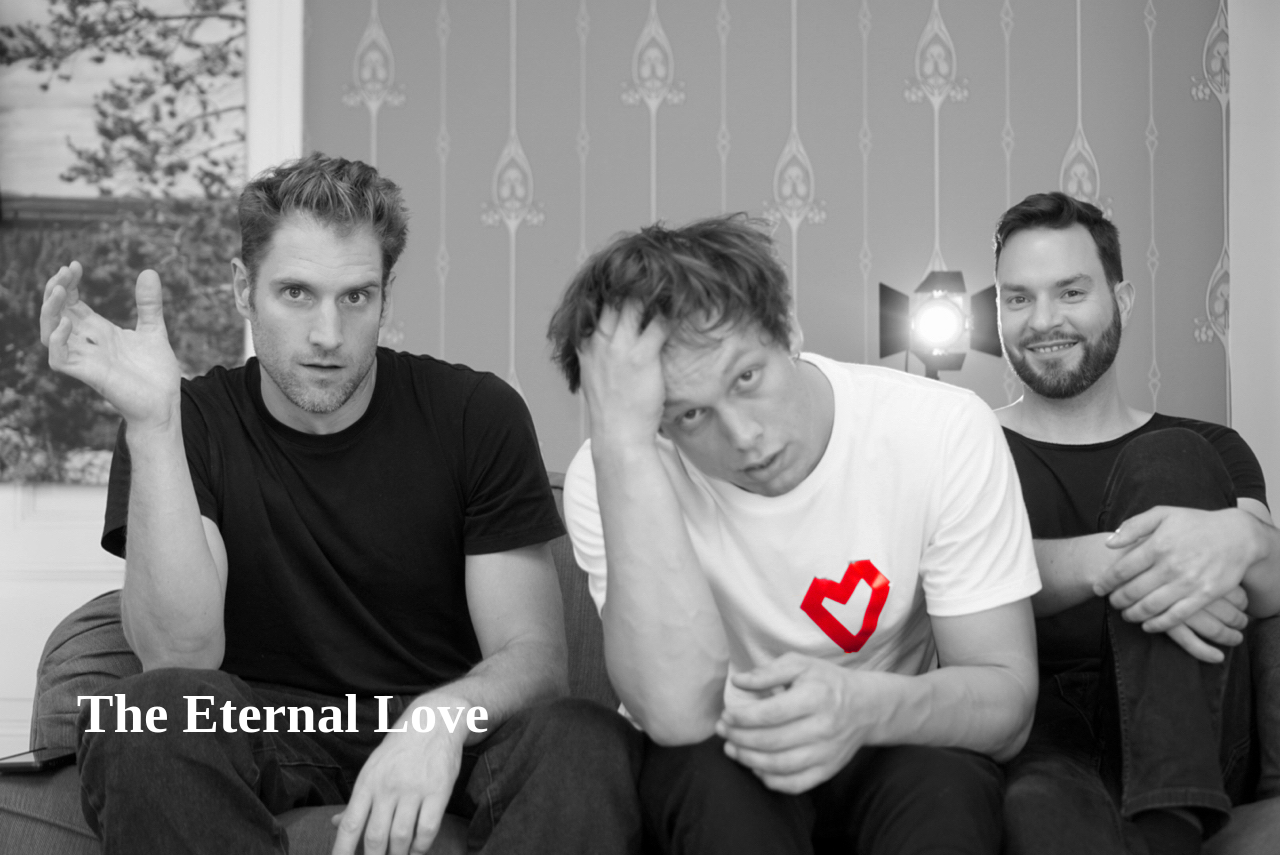
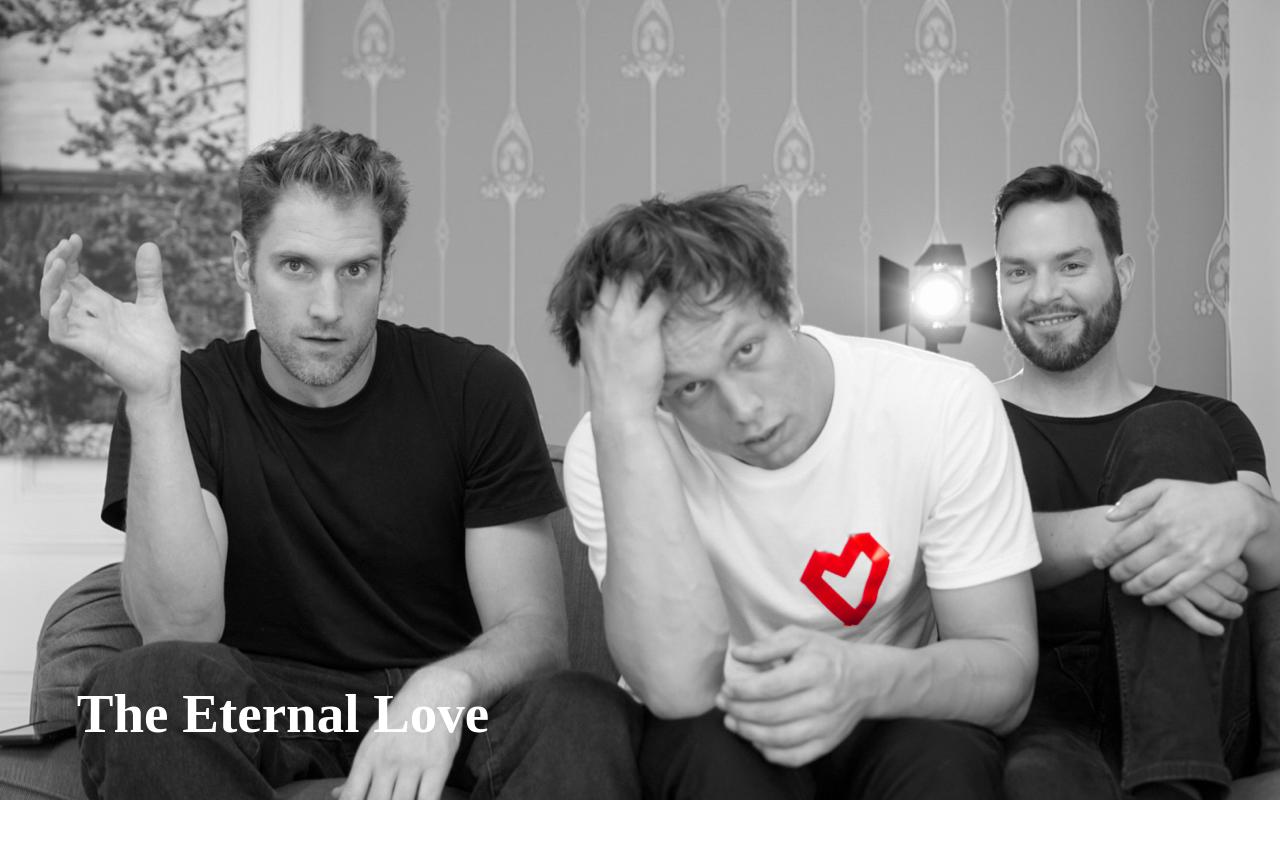
Before and after one commit to DerMeyer/glen-coden-web-page-generator, a React (Create React App) app: page / in a window 1280 px wide. After the commit the page ends 800 px from the top, so only its background shows below. Built offline with nearby package versions, Linux system fonts and the light colour scheme.

Commit message:
Image covers passed width and height.

```diff
--- a/package.json
+++ b/package.json
@@ -7,6 +7,7 @@
     "@testing-library/jest-dom": "^4.2.4",
     "@testing-library/react": "^9.3.2",
     "@testing-library/user-event": "^7.1.2",
+    "classnames": "^2.2.6",
     "react": "^16.12.0",
     "react-dom": "^16.12.0",
     "react-scripts": "3.3.0"
--- a/src/components/Image/Image.jsx
+++ b/src/components/Image/Image.jsx
@@ -1,13 +1,42 @@
-import React from 'react';
+import React, { useRef, useState, useEffect } from 'react';
 import styles from './Image.module.css';
+import cx from 'classnames';
+
 
 export default function Image(props) {
+    const image = useRef(null);
+
+    const [style, setStyle] = useState({});
+
+    const resize = () => {
+        const targetDelta = props.width / props.height;
+        const imageDelta = image.current.offsetWidth / image.current.offsetHeight;
+        setStyle(targetDelta > imageDelta ? { width: '100%' } : { height: '100%' });
+    };
+
+    useEffect(() => {
+        resize();
+    }, [props.width, props.height]);
+
+    const onLoad = () => {
+        console.log('IMAGE COMPONENT LOADED');
+        resize();
+    };
+
     return (
-        <div>
+        <div
+            className={cx(styles.imageBox, { [props.className]: props.className })}
+            style={{
+                width: props.width,
+                height: props.height,
+                ...props.style
+            }}
+        >
             <img
-                className={styles.image}
+                ref={image}
+                style={style}
                 src={props.source}
-                onLoad={() => { console.log('IMAGE COMPONENT LOADED'); }}
+                onLoad={onLoad}
                 alt=""
             />
         </div>
--- a/src/components/Image/Image.module.css
+++ b/src/components/Image/Image.module.css
@@ -1,4 +1,6 @@
-.image {
-    width: 100%;
-    height: 100%;
+.imageBox {
+    display: flex;
+    justify-content: center;
+    align-items: center;
+    overflow: hidden;
 }
--- a/src/components/backgrounds/ZoomBackground/ZoomBackground.jsx
+++ b/src/components/backgrounds/ZoomBackground/ZoomBackground.jsx
@@ -1,8 +1,9 @@
-import React, { useRef, useState, useEffect } from 'react';
+import React, { useState, useEffect } from 'react';
 import styles from './ZoomBackground.module.css';
 
 import Image from '../../Image/Image';
 
+// config
 const backgroundColor = '#b7b7b7';
 const backgroundImage = 'etl/images/etl-bg-2019.jpg';
 const zoomFactor = 4; // growth in %
@@ -10,9 +11,8 @@ const transitionTime = 0.5; // seconds
 
 
 export default function ZoomBackground(props) {
-    const zoomBox = useRef(null);
-
     const [zoomActive, setZoomActive] = useState(false);
+    const [boxTransform, setBoxTransform] = useState({ x: 0, y: 0 });
 
     const growZoomBg = () => {
         setZoomActive(true);
@@ -25,12 +25,10 @@ export default function ZoomBackground(props) {
     const calculateBoxTransform = event => {
         const xFromCenter = event.clientX - (window.innerWidth / 2);
         const yFromCenter = event.clientY - (window.innerHeight / 2);
-        const transformX = xFromCenter / (window.innerWidth / 2) * zoomFactor / 2;
-        const transformY = yFromCenter / (window.innerHeight / 2) * zoomFactor / 2;
-
-        if (zoomBox.current) {
-            zoomBox.current.style.transform = `translate(-${50 + transformX}%, -${50 + transformY}%)`;
-        }
+        setBoxTransform({
+            x: xFromCenter / (window.innerWidth / 2) * zoomFactor / 2,
+            y: yFromCenter / (window.innerHeight / 2) * zoomFactor / 2
+        });
     };
 
     const onMousemove = event => {
@@ -48,7 +46,7 @@ export default function ZoomBackground(props) {
             window.removeEventListener('blur', shrinkZoomBg);
             document.removeEventListener('mouseleave', shrinkZoomBg);
         };
-    });
+    }, []);
 
     return (
         <div
@@ -59,26 +57,21 @@ export default function ZoomBackground(props) {
             }}
         >
             <div
-                ref={zoomBox}
                 className={styles.zoomBox}
                 style={{
                     width: zoomActive ? '100%' : '0',
                     height: zoomActive ? '100%' : '0',
+                    transform: `translate(-${50 + boxTransform.x}%, -${50 + boxTransform.y}%)`,
                     transition: `width ${transitionTime}s, height ${transitionTime}s`
                 }}
             >
-                <div
-                    className={styles.imageBox}
-                    style={{
-                        width: zoomActive ? `${window.innerWidth * (1 + zoomFactor / 100)}px` : `${window.innerWidth}px`,
-                        height: zoomActive ? `${window.innerHeight * (1 + zoomFactor / 100)}px` : `${window.innerHeight}px`,
-                        transition: `width ${transitionTime}s, height ${transitionTime}s`
-                    }}
-                >
-                    <Image
-                        source={backgroundImage}
-                    />
-                </div>
+                <Image
+                    className={styles.image}
+                    style={{ transition: `width ${transitionTime}s, height ${transitionTime}s` }}
+                    source={backgroundImage}
+                    width={zoomActive ? window.innerWidth * (1 + zoomFactor / 100) : window.innerWidth}
+                    height={zoomActive ? window.innerHeight * (1 + zoomFactor / 100) : window.innerHeight}
+                />
             </div>
             {props.children}
         </div>
--- a/src/components/backgrounds/ZoomBackground/ZoomBackground.module.css
+++ b/src/components/backgrounds/ZoomBackground/ZoomBackground.module.css
@@ -10,7 +10,7 @@
     top: 50%;
 }
 
-.imageBox {
+.image {
     position: absolute;
     left: 50%;
     top: 50%;
```
Also changed, not shown: 1 other file (tests, documents, lock files or other folders).
